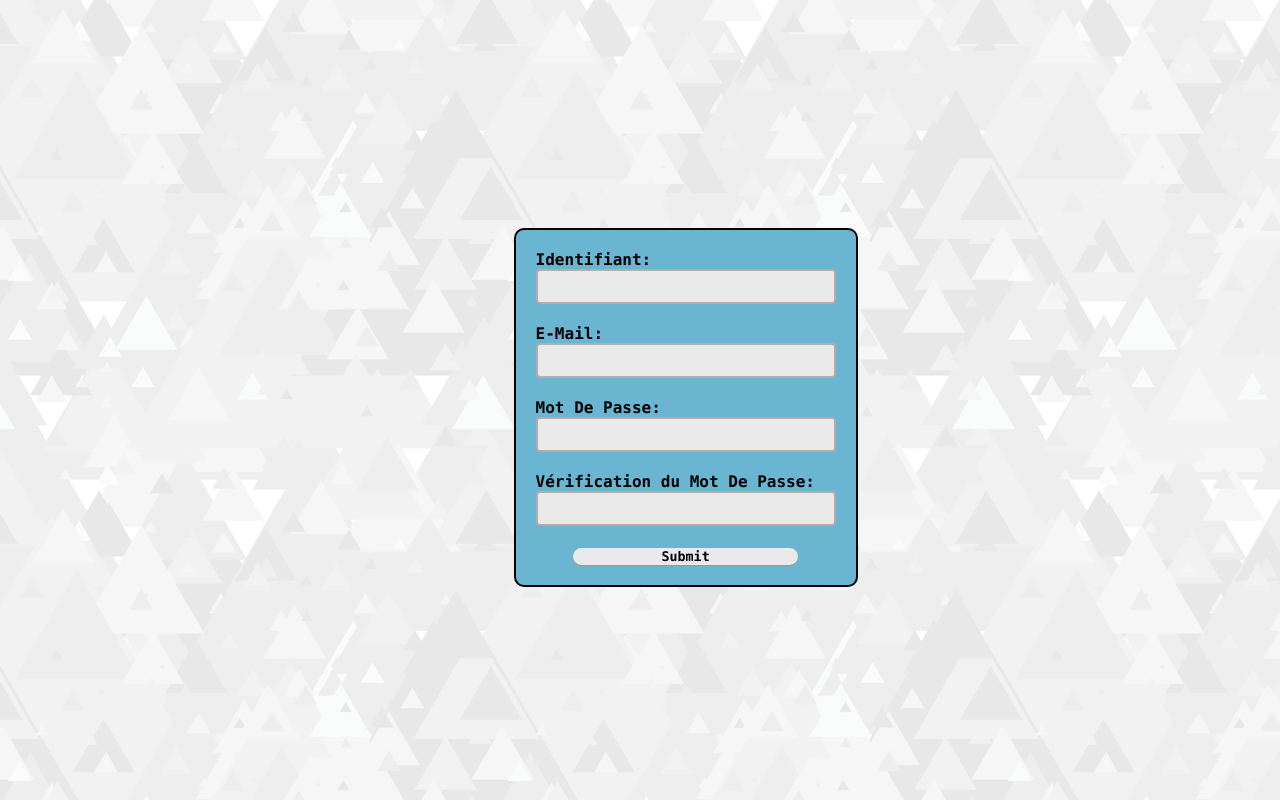
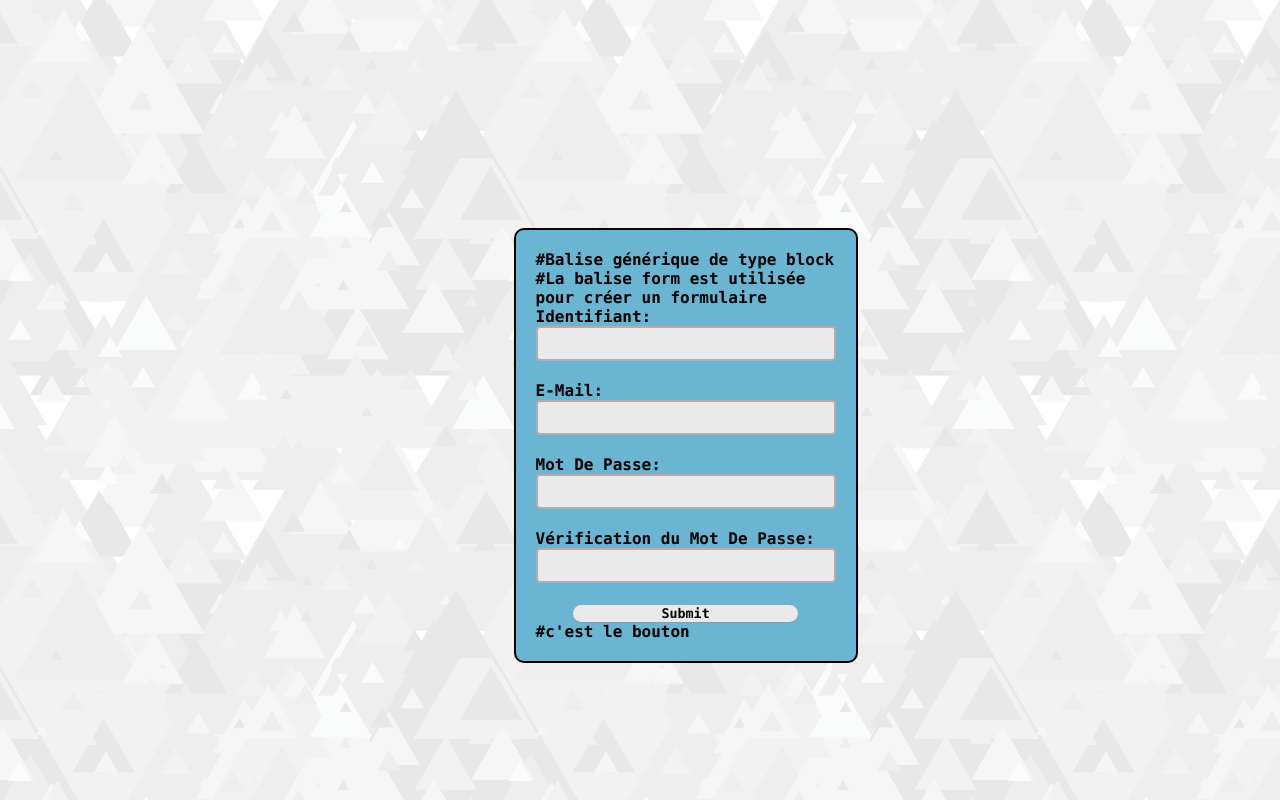
Before and after one commit to thomashacquard/Fortress-Market, a PHP site: page /inscription.php in a window 1280 px wide. Run offline with PHP 8.4, Linux system fonts and the light colour scheme.

Commit message:
Update inscription.php

```diff
--- a/Web/inscription.php
+++ b/Web/inscription.php
@@ -7,35 +7,36 @@
 </head>
 <body>
 
-<div class="textbox">
-<form action="" method="post">
+<div class="textbox"> #Balise générique de type block
+
+<form action="" method="post">	#La balise form est utilisée pour créer un formulaire
 	Identifiant: <input type="text" name="id" class="champ"><br>
 	E-Mail: <input type="text" name="mail" class="champ"><br>
 	Mot De Passe: <input type="password" name="mdp" class="champ"><br>
 	Vérification du Mot De Passe: <input type="password" name="mdpverif" class="champ"><br>
-	<input type="submit" name="submitbutton" id="valider">
+	<input type="submit" name="submitbutton" id="valider">	#c'est le bouton
 </form>
 </div>
 
 <?php
-if(isset($_POST['submitbutton'])){//check if form was submitted
-	$id = $_POST['id'];
+if(isset($_POST['submitbutton'])){//check if form was submitted	#la variable doit être définie et est différente de 0
+	$id = $_POST['id'];	 #demander a paul pour les 4 lignes
 	$mail = $_POST['mail'];
 	$mdp = $_POST['mdp'];
 	$mdpverif = $_POST['mdpverif'];
-	if(empty($id) || empty($mail) || empty($mdp) || empty($mdpverif)){
+	if(empty($id) || empty($mail) || empty($mdp) || empty($mdpverif)){	#les cases ne doivent pas être vides
 		echo '<script> alert("Veuillez remplir tous les champs."); </script>';
 	}else{
-		if(!filter_var($mail, FILTER_VALIDATE_EMAIL)){
+		if(!filter_var($mail, FILTER_VALIDATE_EMAIL)){ #on filtre l'adresse mail saisie pour s'assurer qu'elle soit valide
 			echo '<script> alert("Email invalide!"); </script>';
-		}elseif($_POST['mdp'] != $_POST['mdpverif']) {
+		}elseif($_POST['mdp'] != $_POST['mdpverif']) {	#si la valeur du mdp est différente que sa valeur rentrée précédemment
 			echo '<script> alert("Les mots de passe ne sont pas similaires"); </script>';
 		}else{
 
-			if(isset(json_decode($comptes)->$ndc)){
+			if(isset(json_decode($comptes)->$ndc)){ #on verifie que le compte n'existe pas déjà
 				echo '<script> alert("Un compte lié à cet identifiant existe déjà!"); </script>';
 			}else{
-				$ndc =  $_POST['id'];
+				$ndc =  $_POST['id']; #je comprends pas l'interet des dernieres lignes
 				$mdp = $_POST['mdp'];
 				$mail = $_POST['mail'];;
 				$comptes = file_get_contents("Data/comptes.json");
```
